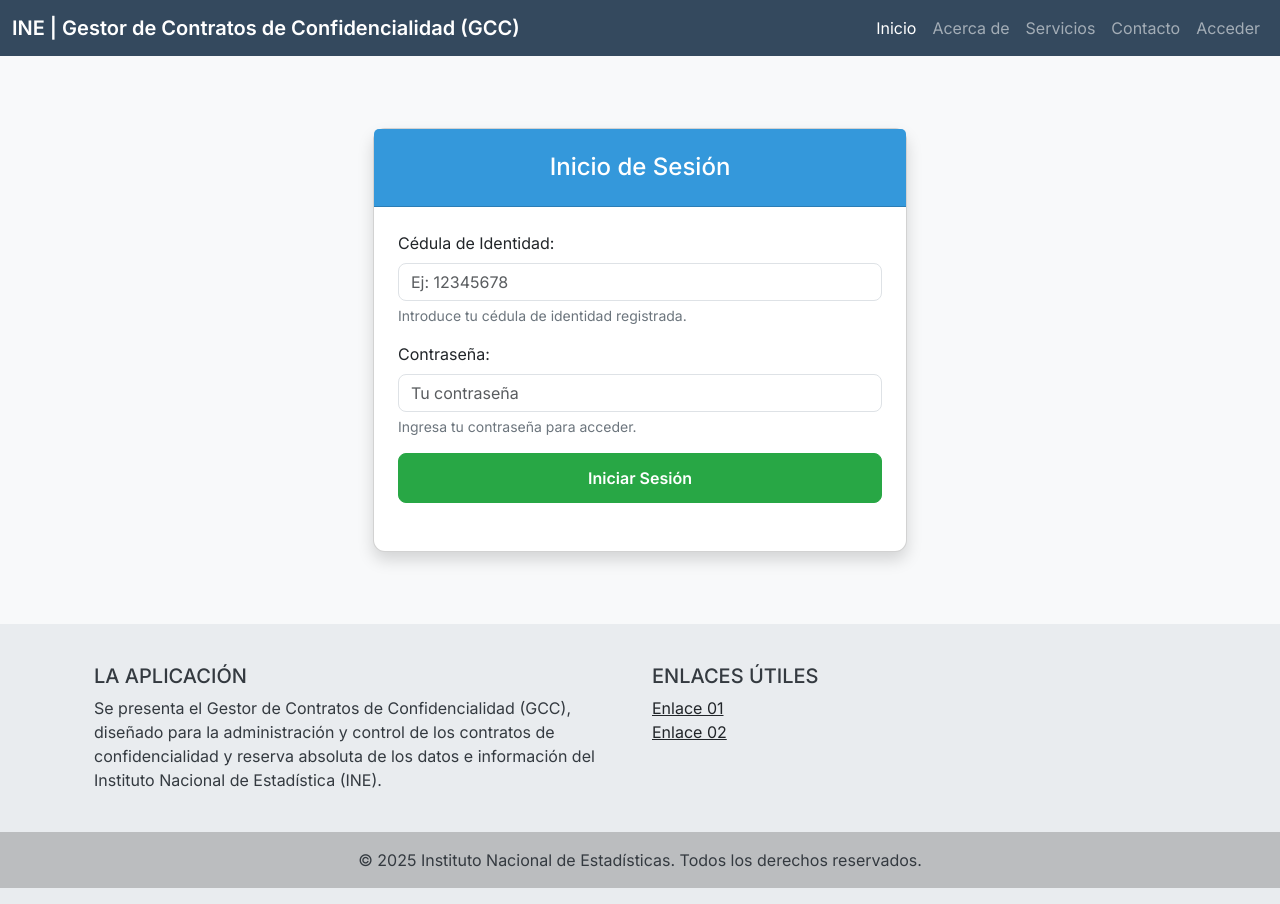
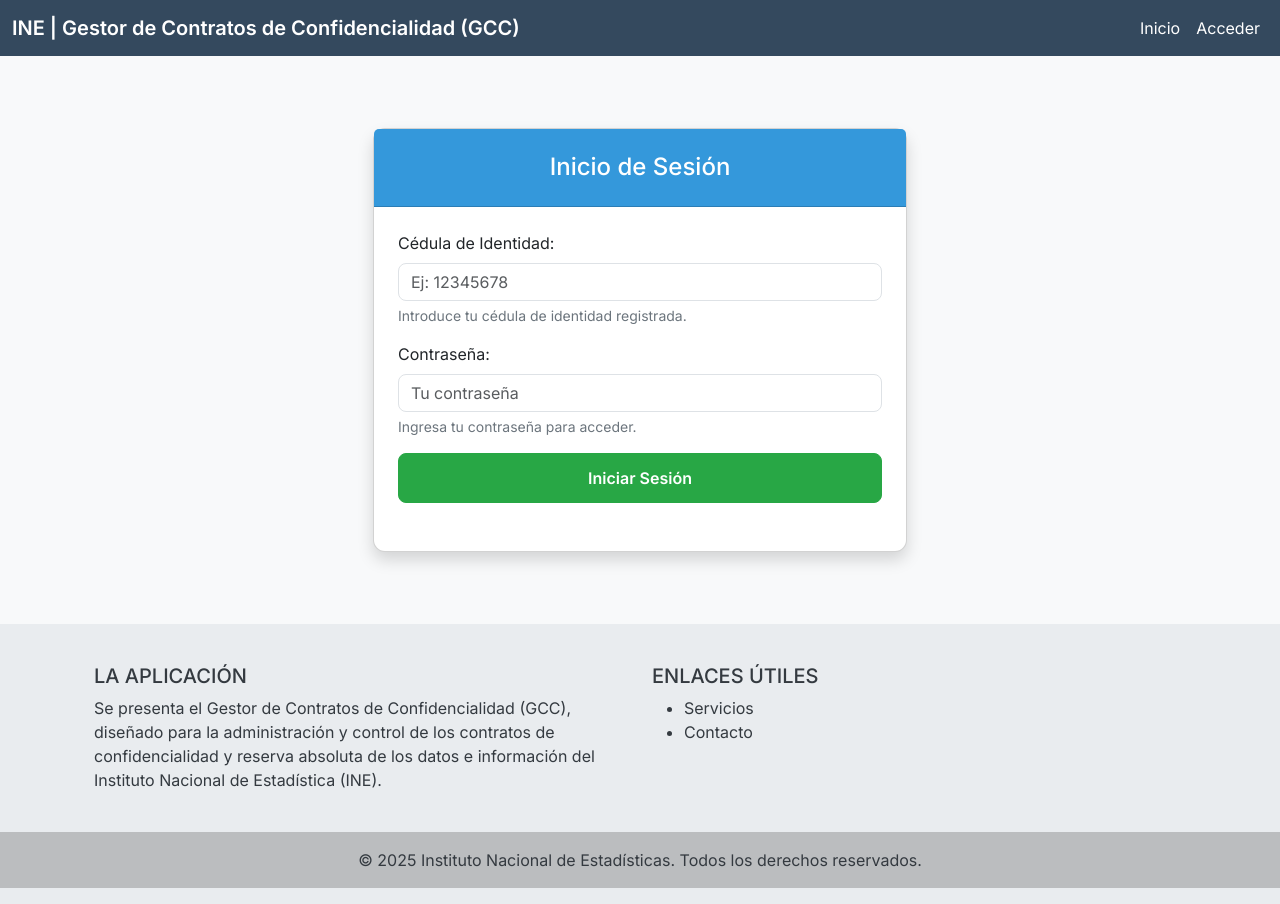
Before and after one commit to Acorales-ine-oti/gcc, a PHP site: page /login.php in a window 1280 px wide. Run offline with PHP 8.4, Linux system fonts and the light colour scheme.

Commit message:
upgrade Add files gcc via upload

```diff
--- a/login.php
+++ b/login.php
@@ -83,16 +83,7 @@
                             <a class="nav-link active" aria-current="page" href="index.php">Inicio</a>
                         </li>
                         <li class="nav-item">
-                            <a class="nav-link" href="#about">Acerca de</a>
-                        </li>
-                        <li class="nav-item">
-                            <a class="nav-link" href="#services">Servicios</a>
-                        </li>
-                        <li class="nav-item">
-                            <a class="nav-link" href="#contact">Contacto</a>
-                        </li>
-                        <li class="nav-item">
-                            <a class="nav-link" href="login.php">Acceder</a>
+                            <a class="nav-link active" href="login.php">Acceder</a>
                         </li>
                     </ul>
                 </div>
@@ -156,13 +147,13 @@
             </div>
             <div class="col-lg-3 col-md-6 mb-4 mb-md-0">
                 <h5 class="text-uppercase">Enlaces Útiles</h5>
-                <ul class="list-unstyled mb-0">
-                    <li>
-                        <a href="contrato.php" target="_self" class="text-dark">Enlace 01</a>
-                    </li>
-                    <li>
-                        <a href="#!" class="text-dark">Enlace 02</a>
-                    </li>
+                <ul class="list mb-0">
+                        <li class="nav-item">
+                            <a class="nav-link" href="#services">Servicios</a>
+                        </li>
+                        <li class="nav-item">
+                            <a class="nav-link" href="#contact">Contacto</a>
+                        </li>
                 </ul>
             </div>
             </div>
```
Also changed, not shown: index.php (+6 -15 lines), local_captcha.html (+8 -17 lines), README.md.
